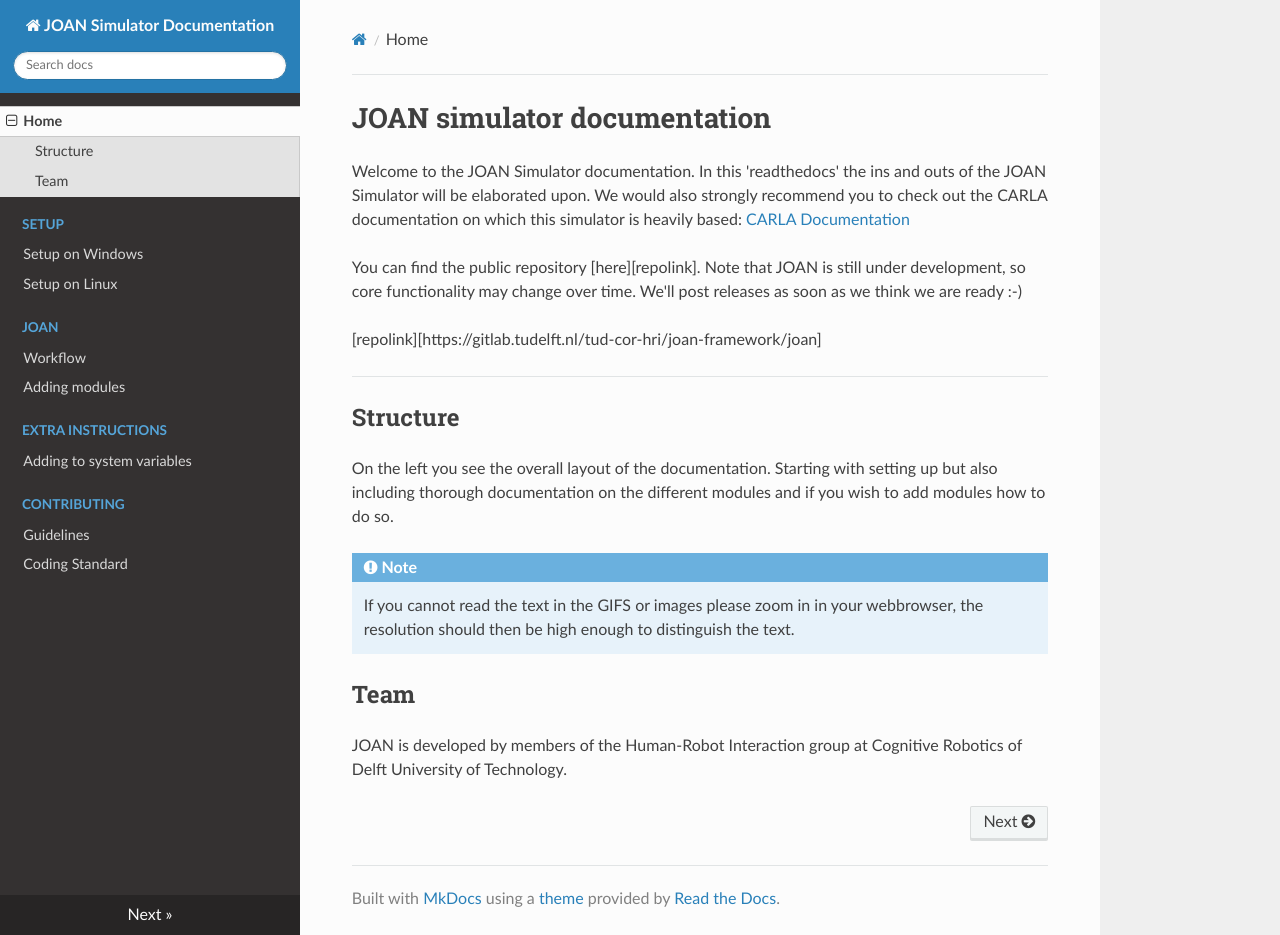
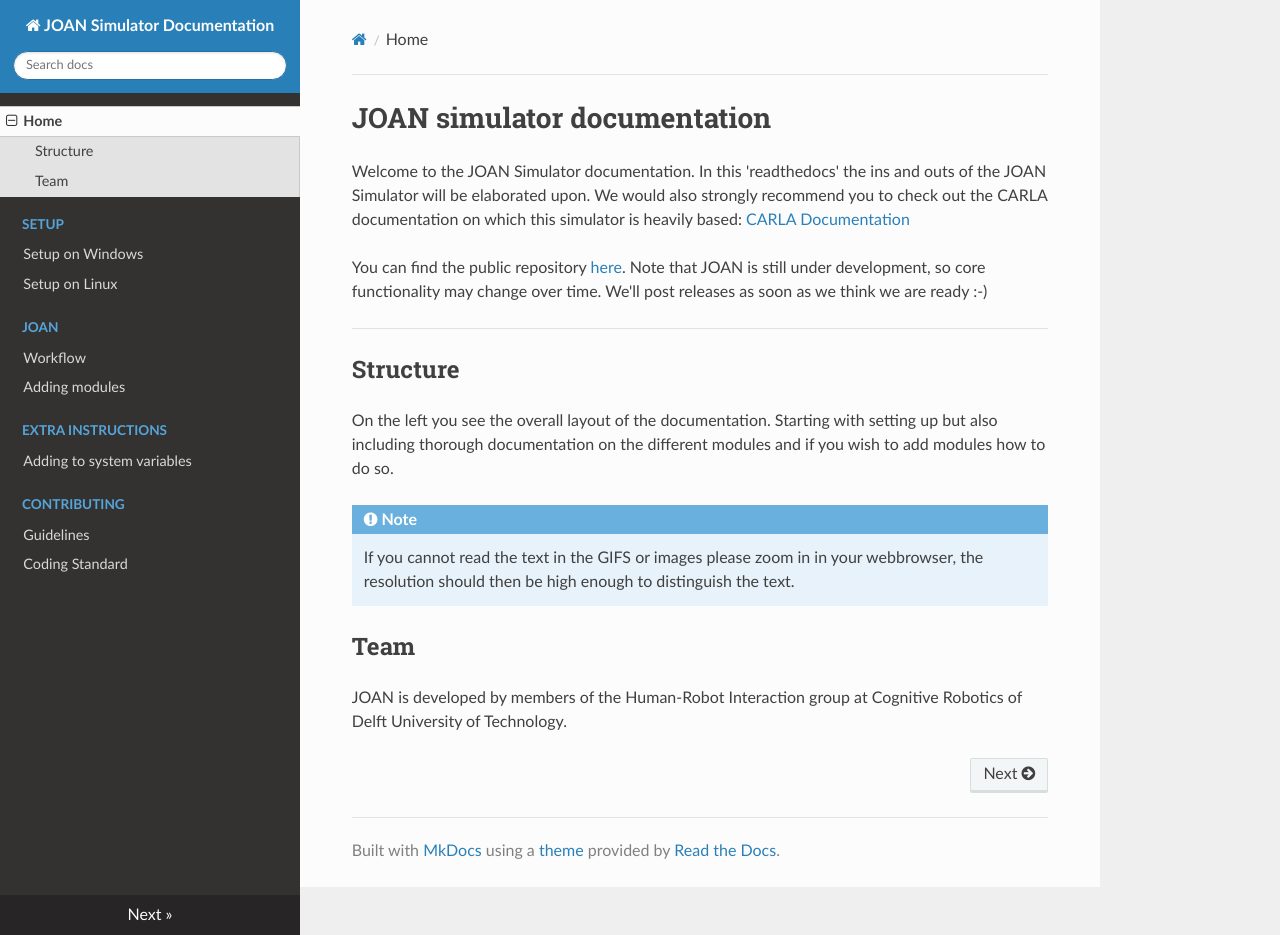
Before and after one commit to tud-hri/joan, an MkDocs documentation site: the page built from docs/index.md, in a window 1280 px wide and 935 px high. Built offline with MkDocs 1.6.1, drawn with Linux system fonts in a browser that asks for light colours; nearby versions of some CDN libraries.

Commit message:
Update index.md

```diff
--- a/docs/index.md
+++ b/docs/index.md
@@ -5,7 +5,7 @@ Welcome to the JOAN Simulator documentation. In this 'readthedocs' the ins and o
 
 You can find the public repository [here][repolink]. Note that JOAN is still under development, so core functionality may change over time. We'll post releases as soon as we think we are ready :-)
 
-[repolink][https://gitlab.tudelft.nl/tud-cor-hri/joan-framework/joan]
+[repolink]: https://gitlab.tudelft.nl/tud-cor-hri/joan-framework/joan
 
 ---
 ## Structure
```
